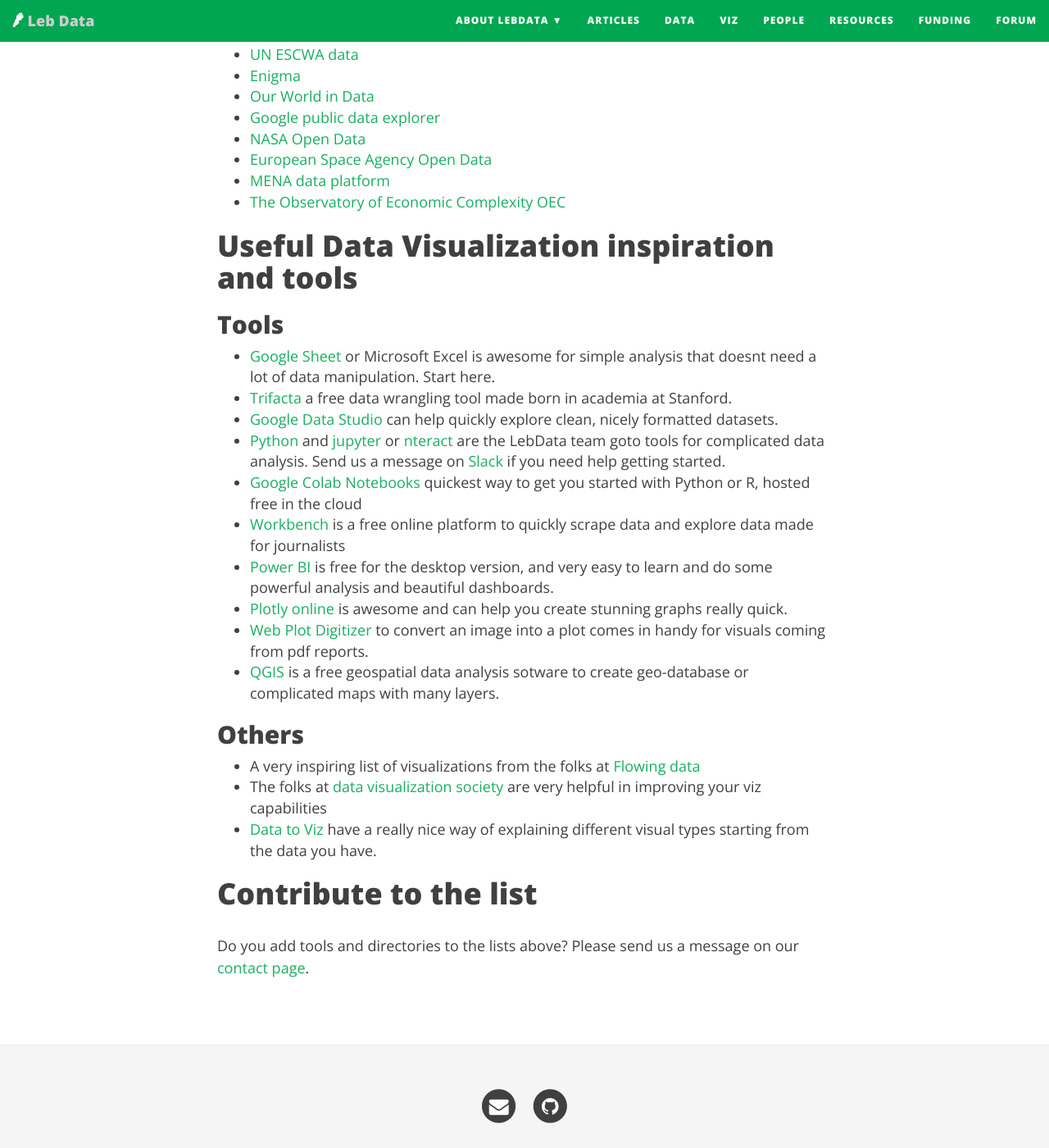
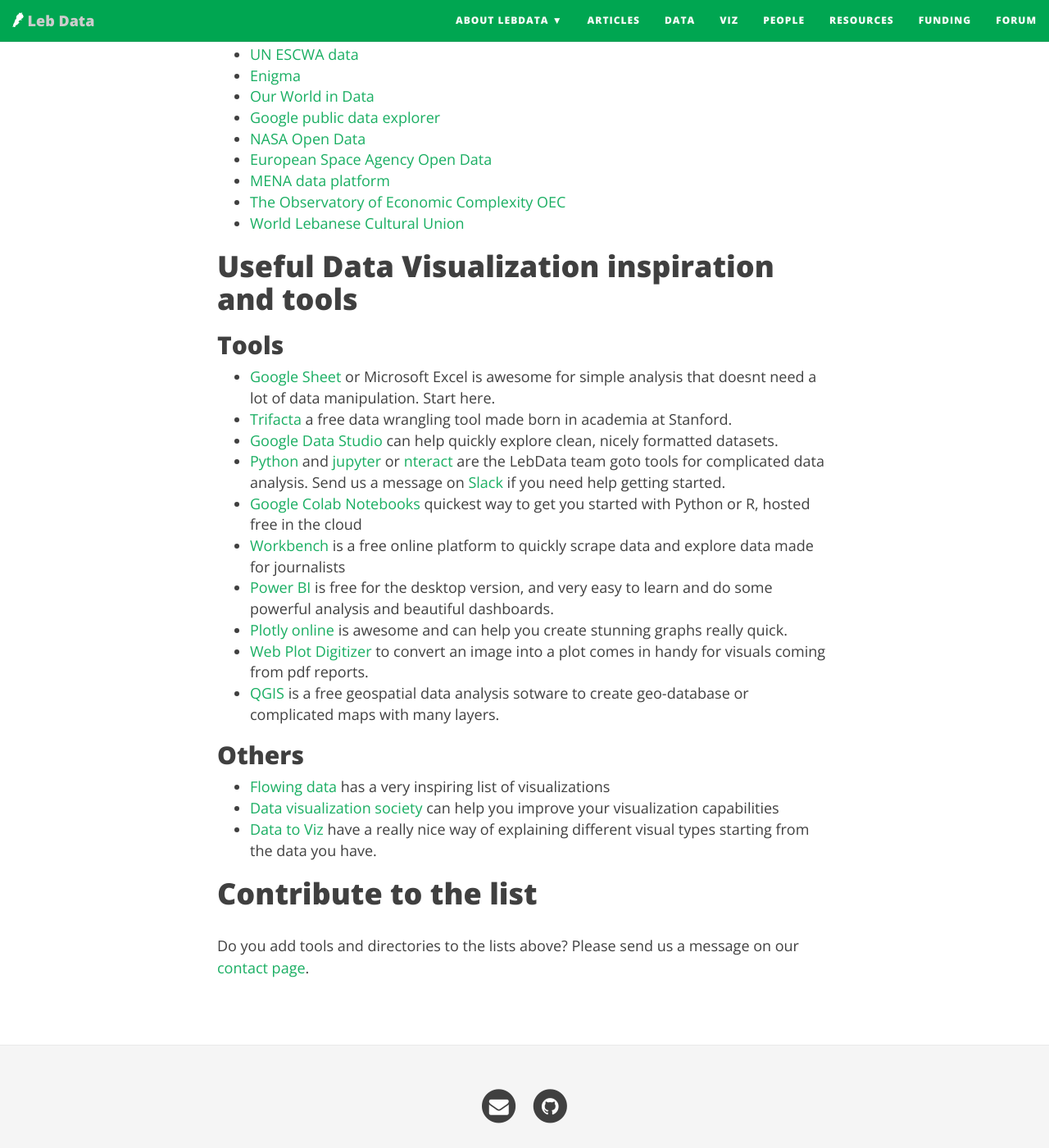
Before and after one commit to alitarraf/lebdata, a Jekyll site: the page built from resources.md, in a window 1280 px wide and 1400 px high, scrolled down 978 px. Shown: the whole window at 82% size. Built offline with Jekyll 4.4.1, drawn with Linux system fonts in a browser that asks for light colours; nearby versions of some CDN libraries; some web fonts are replaced.

Commit message:
added wlcu

```diff
--- a/resources.md
+++ b/resources.md
@@ -27,6 +27,7 @@
 - [European Space Agency Open Data](http://open.esa.int/)
 - [MENA data platform](http://menadata.net/public/)
 - [The Observatory of Economic Complexity OEC](https://oec.world/en/profile/country/lbn/)
+- [World Lebanese Cultural Union](http://www.wlcu.org/)
 
 # Useful Data Visualization inspiration and tools
 
@@ -44,8 +45,8 @@
 
 
 ## Others
-- A very inspiring list of visualizations from the folks at [Flowing data](https://flowingdata.com)
-- The folks at [data visualization society](https://www.datavisualizationsociety.com/) are very helpful in improving your viz capabilities
+- [Flowing data](https://flowingdata.com) has a very inspiring list of visualizations
+- [Data visualization society](https://www.datavisualizationsociety.com/) can help you improve your visualization capabilities
 - [Data to Viz](https://data-to-viz.com) have a really nice way of explaining different visual types starting from the data you have.
 
 # Contribute to the list
```
